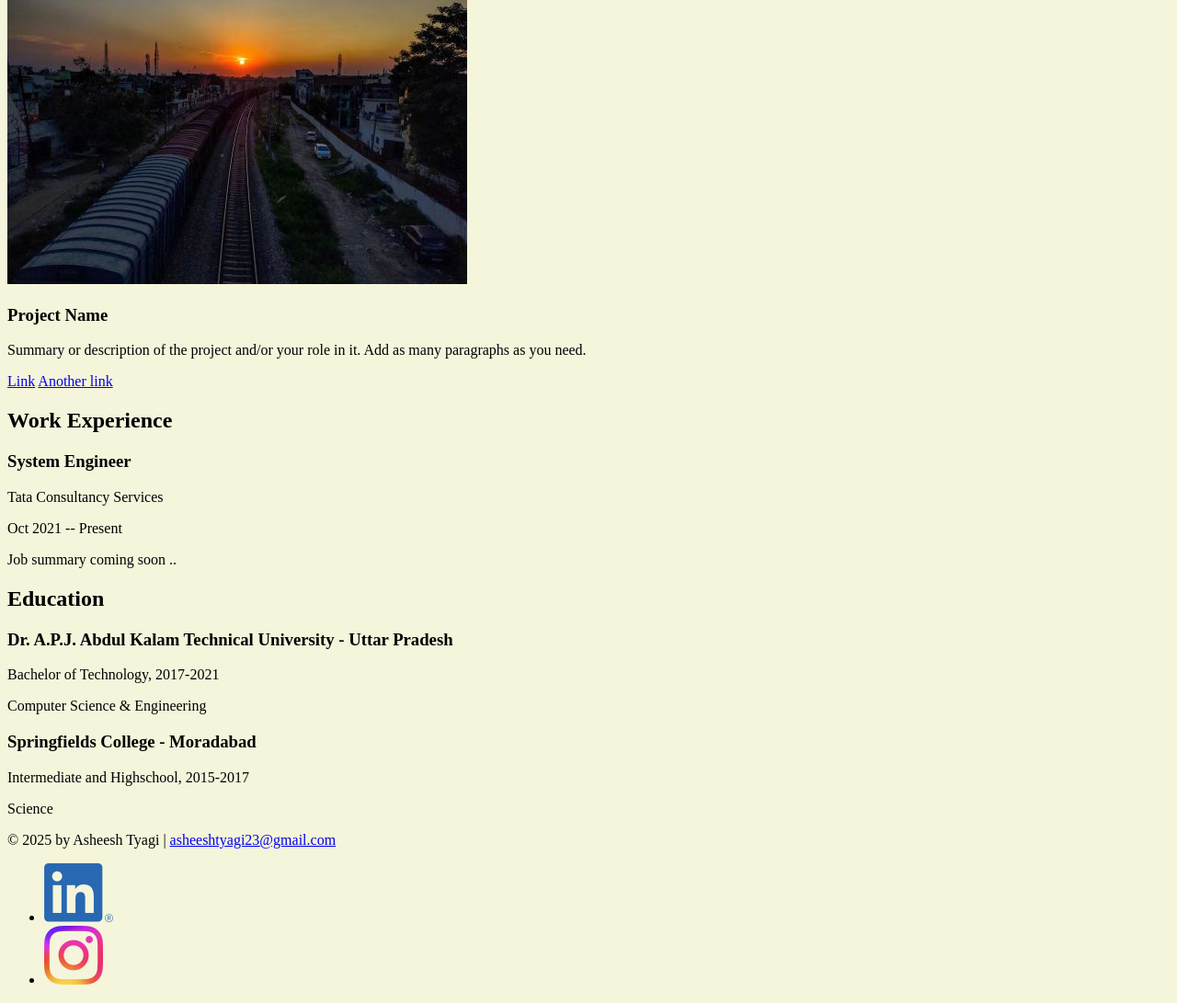
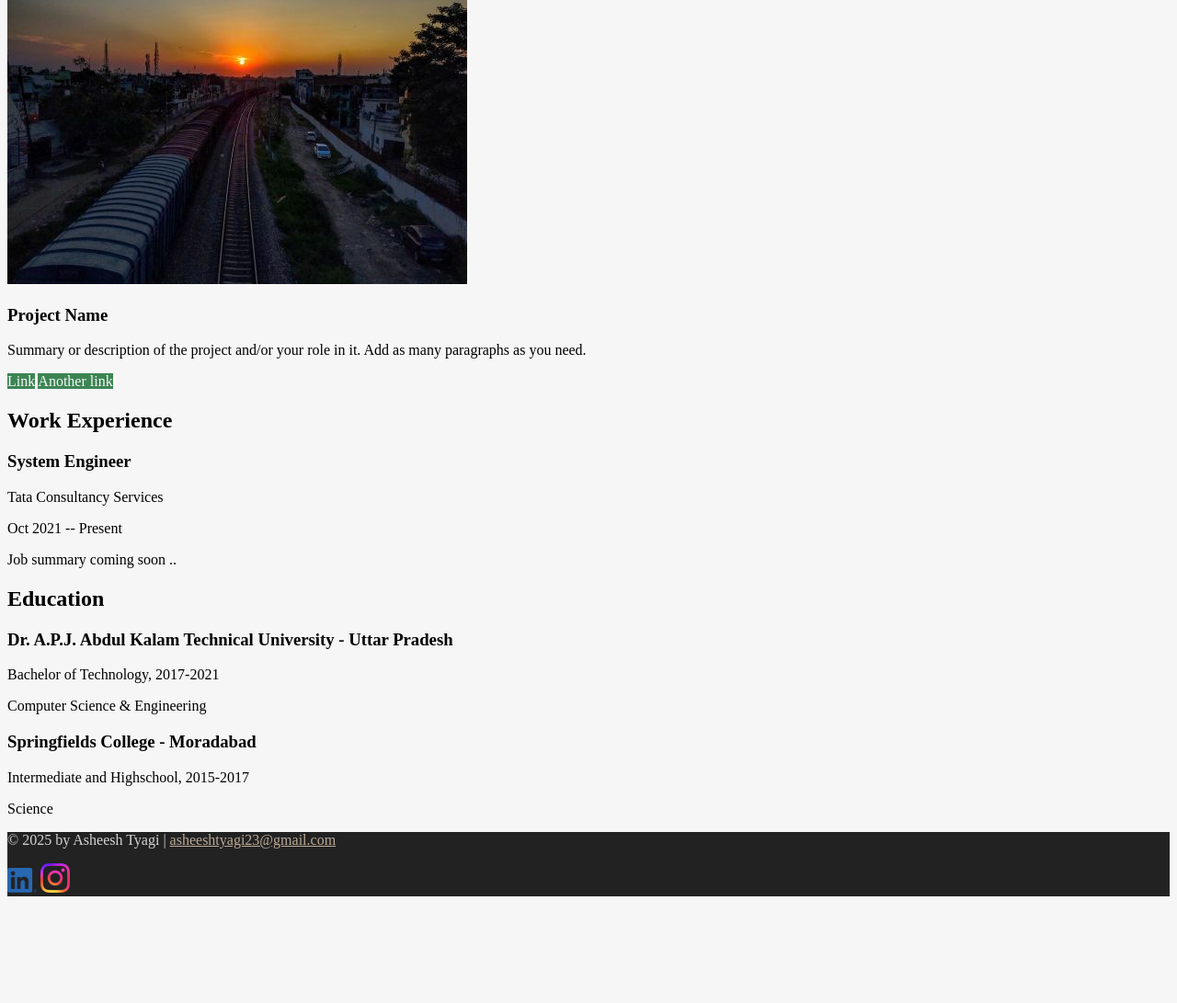
Before and after one commit to SonicRider/sonicrider.github.io, a plain HTML site: page resume.html in a window 1280 px wide. Shown: the part 469-1560 px from the top of the page at 92% size. After the commit the page ends 1460 px from the top, so only its background shows below. Drawn offline with Linux system fonts and the light colour scheme.

Commit message:
Background Changes and Formatting CSS

```diff
--- a/css/styles.css
+++ b/css/styles.css
@@ -1,24 +1,113 @@
+/*
+COLOR PALETTE
+
+Dark green #3c8453
+Sandy beige #bcaa96
+Dark gray #222222
+light gray #d3d4d6
+off-white #f7f7f7
+*/
+
+/* GLOBAL STYLES
+-------------------------------*/
+/* Box Sizing
+https://www.paulirish.com/2012/box-sizing-border-box-ftw/*/
+html {
+  box-sizing: border-box;
+}
+*, *:before, *:after {
+  box-sizing: inherit;
+}
+
 body {
-    background: beige;
+    background: #f6f6f6;
 }
+
+/* links */
+a {
+  color: #3c8453;
+}
+a:hover {
+  color: #bcaa96;
+  text-decoration: none;
+}
+
+footer a {
+  color: #bcaa96;
+}
+footer a:hover {
+  color: #3c8453;
+}
+
+.btn {
+  background: #3c8453;
+  color: #f6f6f6;
+  text-decoration: none;
+}
+
+/* HOME
+-------------------------------*/
+.home {
+  background: url(../images/bg-home-office-studio.jpg) no-repeat;
+  background-size: cover;
+}
+.home .content-wrapper {
+  background: rgb(255 255 255 / 0.9);
+}
+
+/* RESUME
+-------------------------------*/
+
+/* Profile
+-------------------------------*/
+
+/* Projects
+-------------------------------*/
+
+/* Work Experience
+-------------------------------*/
+
+/* Education
+-------------------------------*/
+
+
+/* FOOTER
+-------------------------------*/
+footer {
+  background: #222222;
+  color: #d3d4d6
+}
+.socials {
+  list-style-type: none;
+  padding: 0;
+}
+.socials li {
+  display: inline-block;
+}
+.socials img {
+  width: 32px;
+}
+
+
+/* Work In Progress */
 .work-progress {
     font-size: 2rem;
     color: blueviolet;
   }
 
-  .work-progress .dots span {
+.work-progress .dots span {
     animation: blink 1.5s infinite;
   }
 
-  .work-progress .dots span:nth-child(2) {
+.work-progress .dots span:nth-child(2) {
     animation-delay: 0.3s;
   }
 
-  .work-progress .dots span:nth-child(3) {
+.work-progress .dots span:nth-child(3) {
     animation-delay: 0.6s;
   }
 
-  @keyframes blink {
+@keyframes blink {
     0%, 20% {
       opacity: 0;
     }
--- a/resume.html
+++ b/resume.html
@@ -6,7 +6,7 @@
     <title>Resume | Asheesh Tyagi</title>
     <link rel="stylesheet" href="css/styles.css">
   </head>
-  <body>
+  <body class="resume">
     <!-- //  INTRO  // -->
     <header>
       <!-- Start content edits below this line. -->
@@ -40,9 +40,9 @@
           <h3>Project Name</h3>
           <p>Summary or description of the project and/or your role in it. Add as many paragraphs as you need.</p>
           <!-- link to project -->
-          <a href="#" target="_blank">Link</a>
+          <a class="btn" href="example.com" target="_blank">Link</a>
           <!-- additional links, e.g. newsletter -->
-          <a href="#" target="_blank">Another link</a>
+          <a class="btn" href="hello.com" target="_blank">Another link</a>
         </section>
 
         <!-- End content edits here. -->
@@ -99,7 +99,7 @@
       <p>© 2025 by Asheesh Tyagi | <a href="mailto:asheeshtyagi23@gmail.com">asheeshtyagi23@gmail.com</a></p>
 
       <!-- Add or remove any networks. -->
-      <ul>
+      <ul class="socials">
         <li>
           <a href="https://www.linkedin.com/in/asheesh-tyagi-670b37146/" target="_blank"><img src="images/linkedin.png" alt="My LinkedIn Profile"></a>
         </li>
```
Also changed, not shown: index.html (+5 -4 lines).
